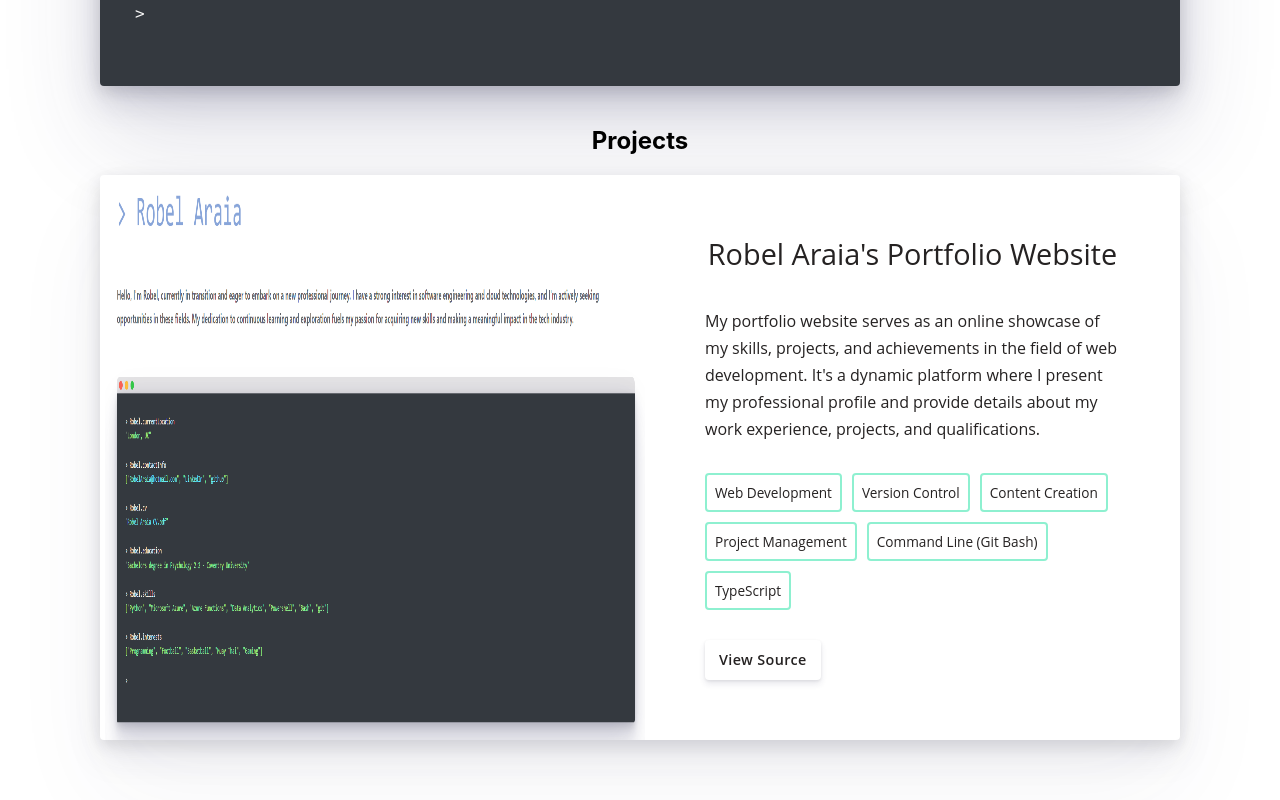
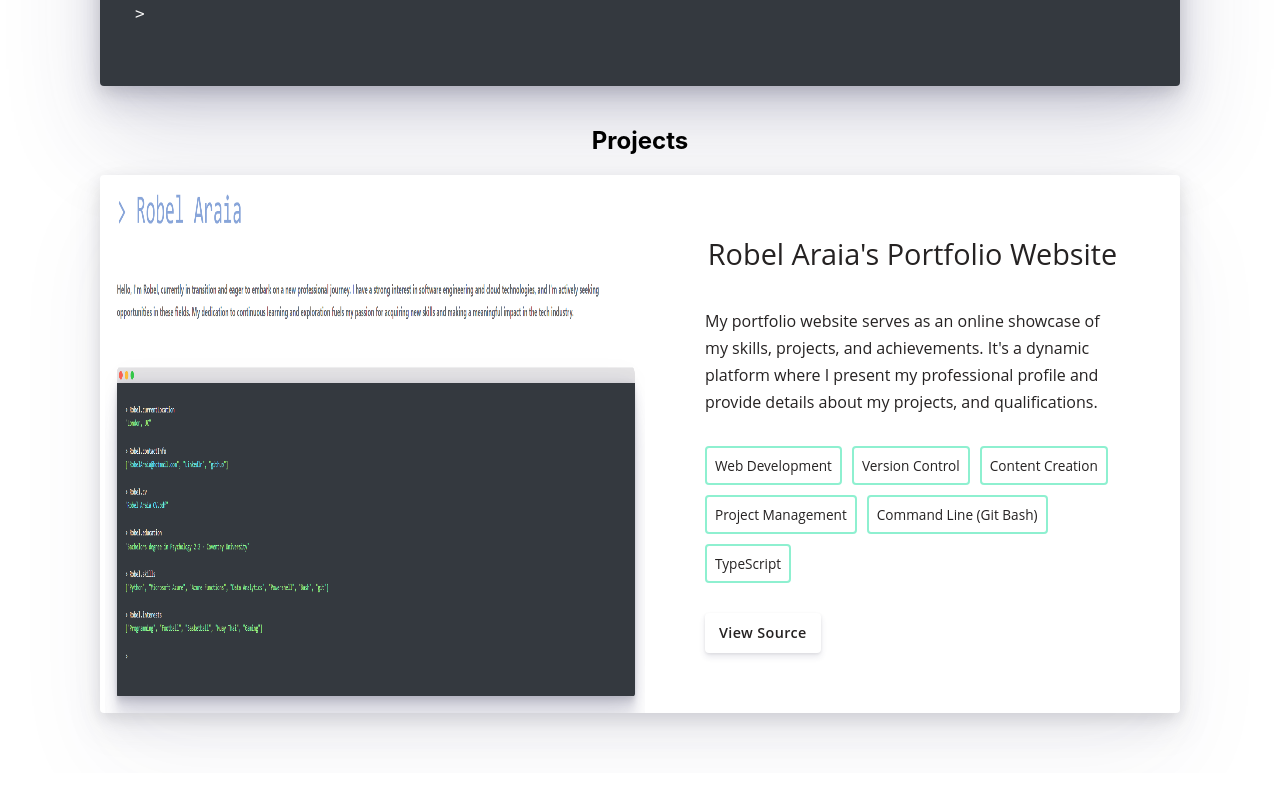
Before and after one commit to RobelAraia/Robel-Portfolio, a React (Create React App) app: page / in a window 1280 px wide. Shown: the part 1050-1850 px from the top of the page. After the commit the page ends 1823 px from the top, so only its background shows below. Built offline with nearby package versions, Linux system fonts and the light colour scheme.

Commit message:
changed text for project

```diff
--- a/src/content/projects.ts
+++ b/src/content/projects.ts
@@ -12,7 +12,7 @@ export default [
   {
     title: "Robel Araia's Portfolio Website",
     description:
-      "My portfolio website serves as an online showcase of my skills, projects, and achievements in the field of web development. It's a dynamic platform where I present my professional profile and provide details about my work experience, projects, and qualifications.",
+      "My portfolio website serves as an online showcase of my skills, projects, and achievements. It's a dynamic platform where I present my professional profile and provide details about my projects, and qualifications.",
     skills: [
       "Web Development",
       "Version Control",
```
